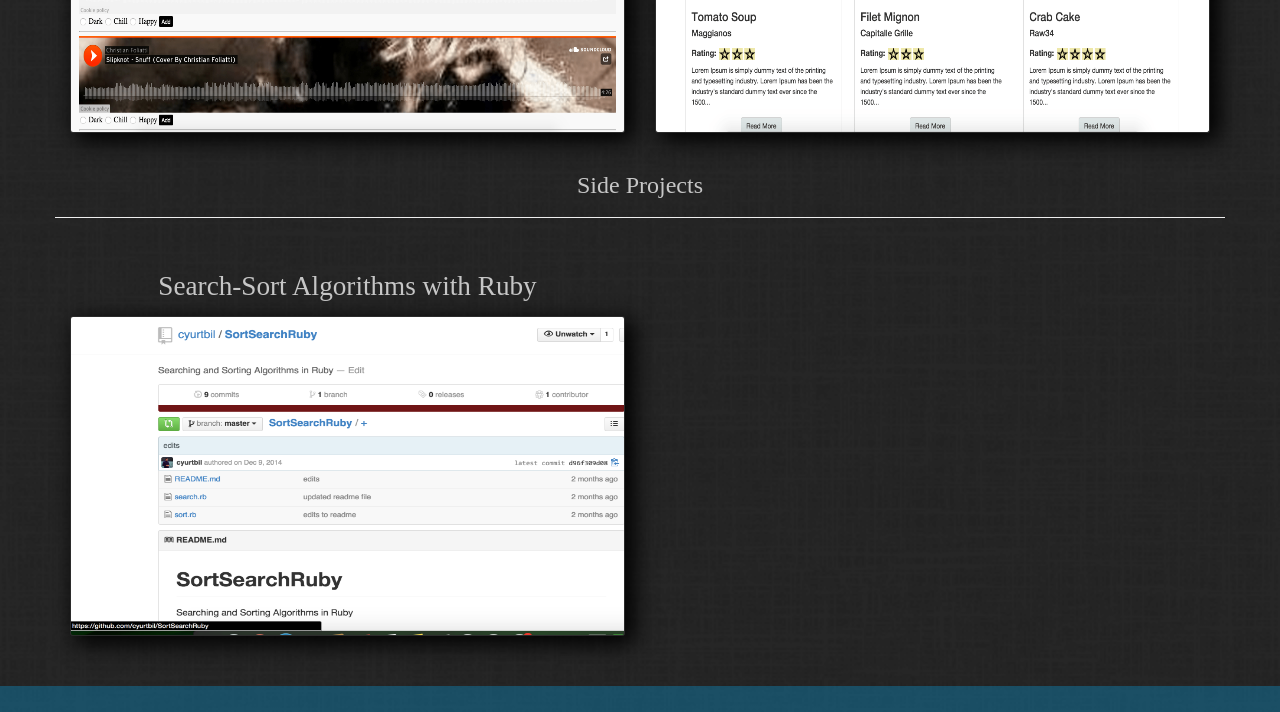
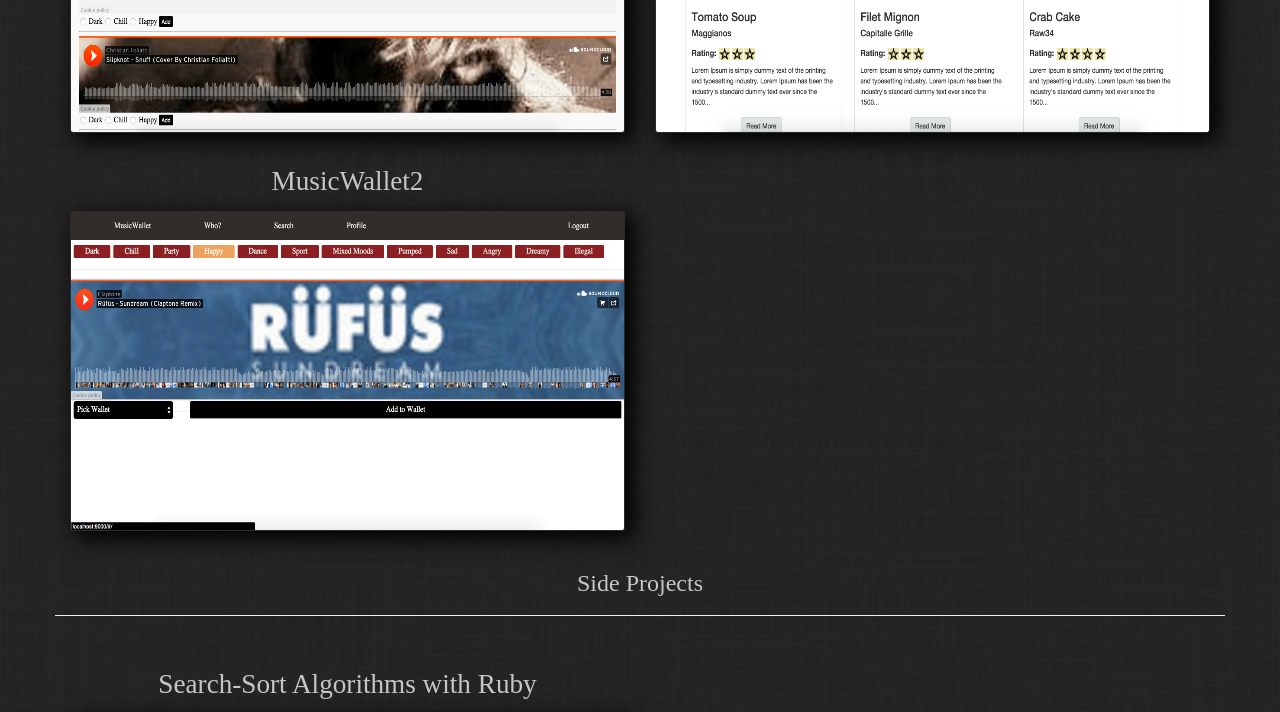
Before and after one commit to cyurtbil/Portfolio, a website: page app/index.html in a window 1280 px wide. Shown: the part 980-1692 px from the top of the page. Drawn offline with nearby package versions, Linux system fonts and the light colour scheme; files that its build step writes are made by us from their sources.

Commit message:
added new project

```diff
--- a/app/index.html
+++ b/app/index.html
@@ -39,6 +39,7 @@
           <hr>
 
           <div class="row">
+
             <div class="col-sm-12 col-md-12 col-lg-6">
               <h2>MusicWallet</h2>
               <div class="project" id="musicwallet">
@@ -62,6 +63,19 @@
                 </div>
               </div>
             </div>
+
+            <div class="col-sm-12 col-md-12 col-lg-6">
+              <h2>MusicWallet2</h2>
+              <div class="project" id="musicwallet2">
+                <img src="images/musicwallet2.png" alt="MusicWallet2">
+                <div class="explanation">
+                  <a href="https://github.com/cyurtbil/MusicWalletClient" title="MusicWallet2 Code"><p>Code</p></a>
+                  <a href="http://musicwalletcy.com/" title="MusicWallet2 Website"><p>Website</p></a>
+                  <p>MusicWallet is a music web app that users can search songs by keywords and categorize them according to their moods.</p>
+                </div>
+              </div>
+            </div>
+
           </div>
 
           <div class="row">
```
Also changed, not shown: app/images/musicwallet2.png (added).
